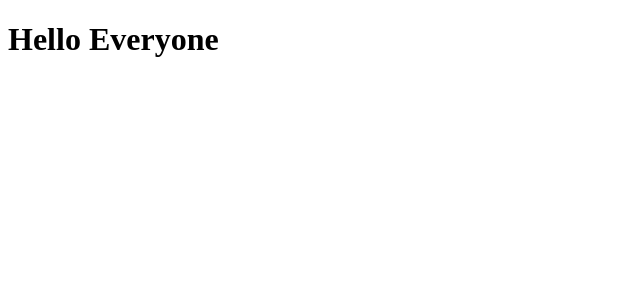
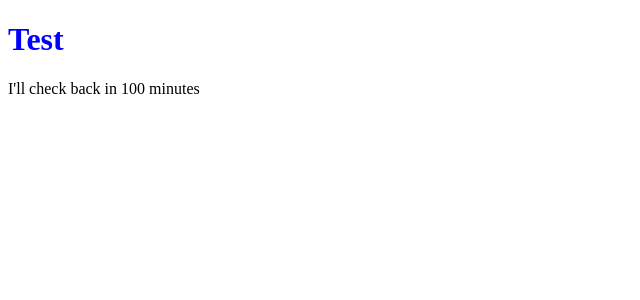
Before and after one commit to sebastienblanchet/react-linkedin-learning, a React (Create React App) app in the folder fun/: page / in a window 1280 px wide. Shown: the top 300 px of the page, without its empty margins (0-640 px from the left). Built offline with nearby package versions, Linux system fonts and the light colour scheme.

Commit message:
Props as text, numbers style, jsx expressions for numbers

```diff
--- a/fun/src/index.js
+++ b/fun/src/index.js
@@ -1,15 +1,22 @@
 import React from 'react'
 import ReactDOM from 'react-dom'
 
-// JSX as class
 class Message extends React.Component {
 	render() {
 		return (
 			<div>
-				<h1>Hello Everyone</h1>
+        {/* guess this is decent, have like nothing to define */}
+				<h1 style={{color: this.props.color}}>
+					{this.props.msg}
+				</h1>
+				<p>I'll check back in {this.props.minutes} minutes</p>
 			</div>
 		)
 	}
 }
 
-ReactDOM.render(<Message />, document.getElementById('root'))
+ReactDOM.render(
+  // basic props
+	<Message color="blue" msg="Test" minutes={100}/>,
+	document.getElementById('root')
+)
```
